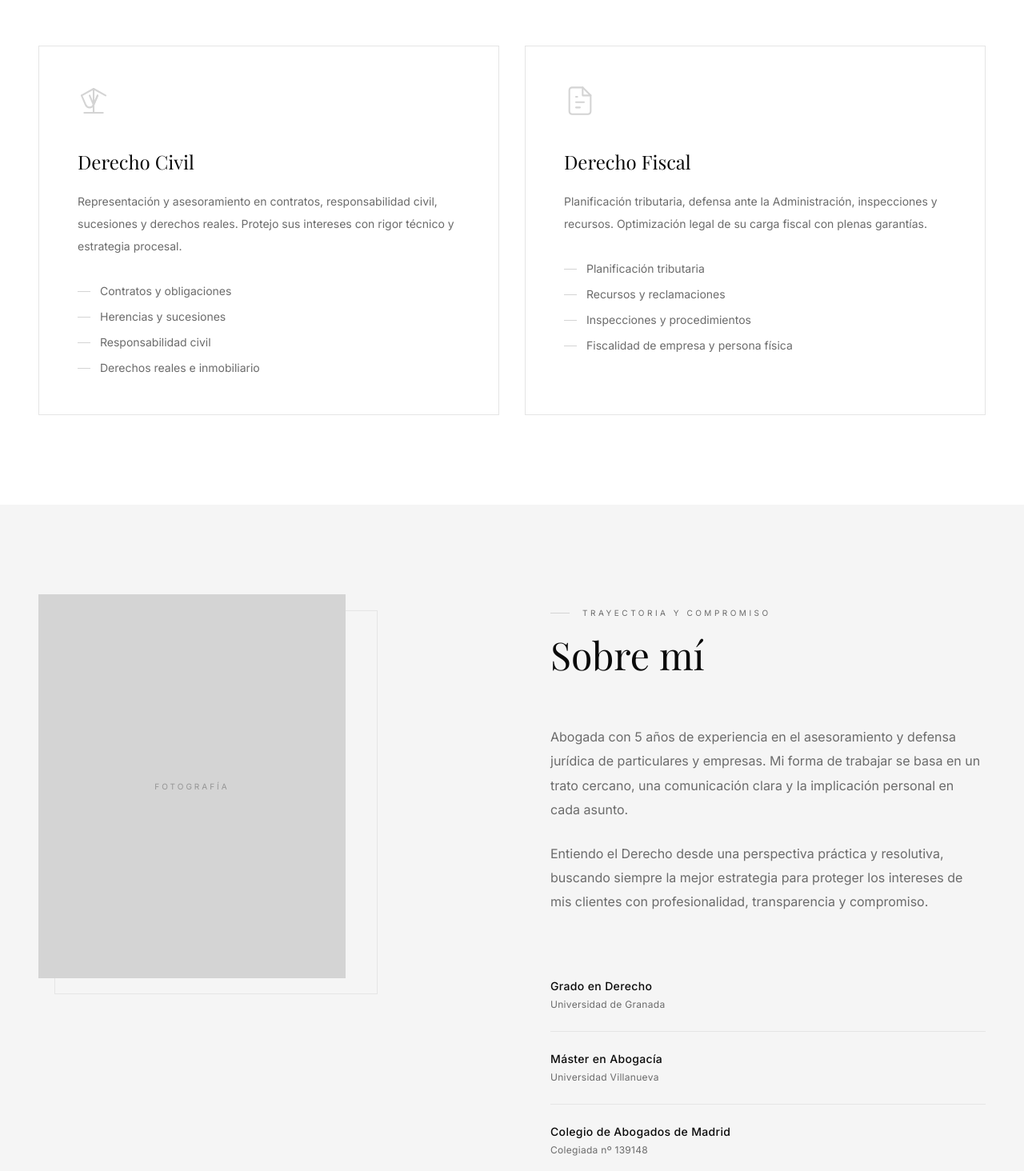
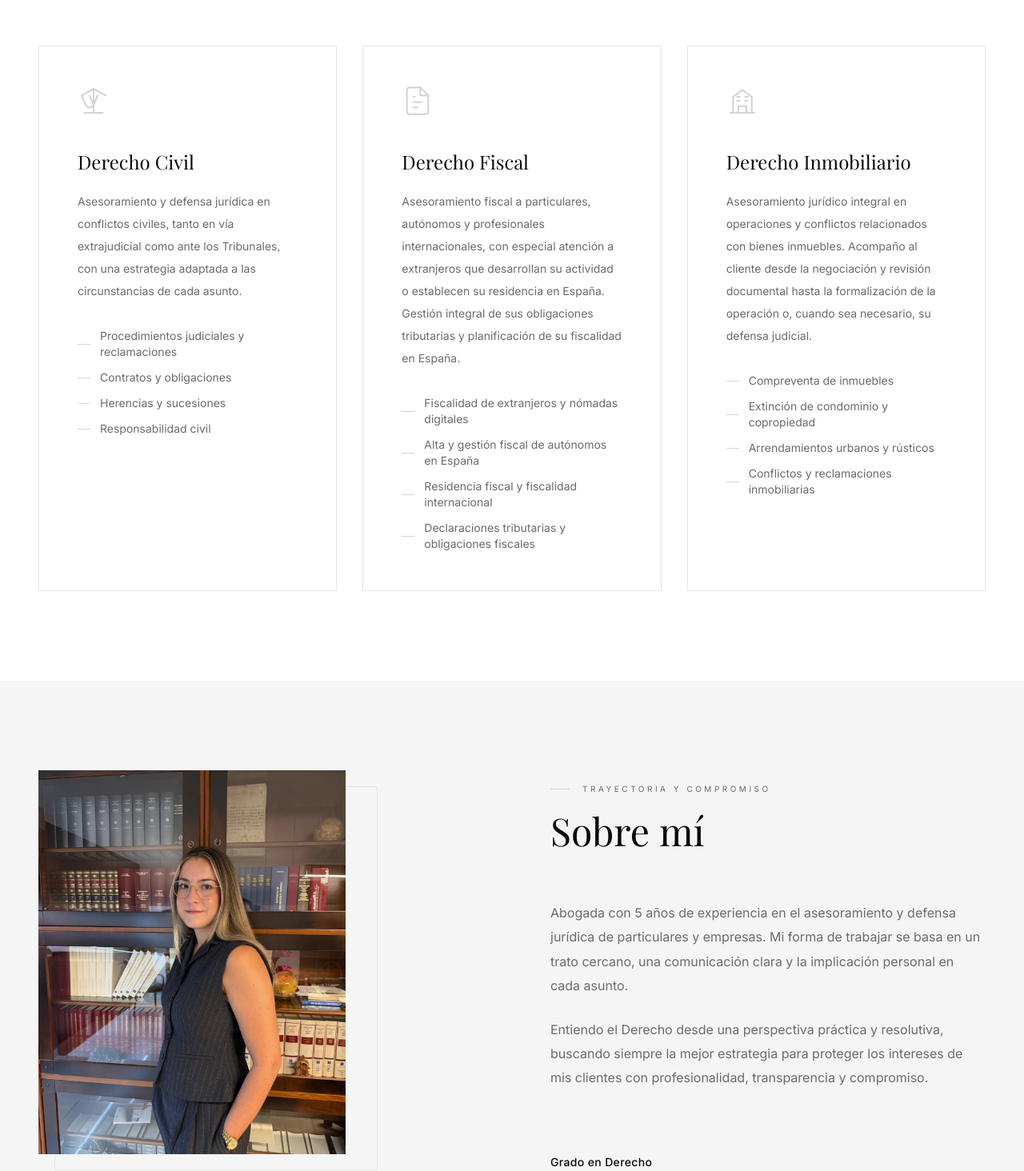
Before and after one commit to davidgm1991-afk/web-cristina-carmona-molino, a React (Vite) app: page / in a window 1280 px wide. Shown: the part 1002-2466 px from the top of the page at 80% size. Built offline with nearby package versions, Linux system fonts and the light colour scheme; a web font is replaced by a local one.

Commit message:
feat: web profesional Cristina Carmona Molino

```diff
--- a/src/components/sections/About.jsx
+++ b/src/components/sections/About.jsx
@@ -23,10 +23,12 @@ export default function About() {
             className="relative"
           >
             {/* Photo frame */}
-            <div className="relative z-10 aspect-[4/5] w-full max-w-sm mx-auto lg:mx-0 bg-brand-platinum flex items-center justify-center">
-              <span className="text-[10px] uppercase tracking-[0.3em] text-brand-silver/60">
-                Fotografía
-              </span>
+            <div className="relative z-10 aspect-[4/5] w-full max-w-sm mx-auto lg:mx-0 overflow-hidden bg-brand-platinum">
+              <img
+                src="/imagen1.jpg"
+                alt="Cristina Carmona"
+                className="w-full h-full object-cover"
+              />
             </div>
             {/* Decorative offset border */}
             <div
--- a/src/components/sections/Services.jsx
+++ b/src/components/sections/Services.jsx
@@ -44,6 +44,28 @@ function TaxIcon() {
   );
 }
 
+function RealEstateIcon() {
+  return (
+    <svg
+      viewBox="0 0 24 24"
+      fill="none"
+      stroke="currentColor"
+      strokeWidth={1.25}
+      strokeLinecap="round"
+      strokeLinejoin="round"
+      className="w-full h-full"
+    >
+      <path d="M3 21h18" />
+      <path d="M5 21V9l7-5 7 5v12" />
+      <path d="M9 21v-5h6v5" />
+      <path d="M8 12h2" />
+      <path d="M14 12h2" />
+      <path d="M8 9h2" />
+      <path d="M14 9h2" />
+    </svg>
+  );
+}
+
 /* ── Component ─────────────────────────────────────── */
 
 export default function Services() {
@@ -62,6 +84,12 @@ export default function Services() {
       description: t.services.fiscal.descripcion,
       items: t.services.fiscal.items,
     },
+    {
+      icon: <RealEstateIcon />,
+      title: t.services.inmobiliario.nombre,
+      description: t.services.inmobiliario.descripcion,
+      items: t.services.inmobiliario.items,
+    },
   ];
 
   return (
@@ -72,7 +100,7 @@ export default function Services() {
           title={t.services.titulo}
         />
 
-        <div className="grid grid-cols-1 md:grid-cols-2 gap-8">
+        <div className="grid grid-cols-1 md:grid-cols-3 gap-8">
           {services.map((service, i) => (
             <ServiceCard key={i} index={i} {...service} />
           ))}
--- a/src/i18n/en.js
+++ b/src/i18n/en.js
@@ -20,23 +20,34 @@ const en = {
     civil: {
       nombre: 'Civil Law',
       descripcion:
-        'Representation and counsel in contracts, civil liability, inheritance and property rights. I protect your interests with technical rigour and a clear procedural strategy.',
+        'Legal advice and representation in civil disputes, both out of court and before the Courts, with a strategy tailored to the specific circumstances of each case.',
       items: [
-        'Contracts & obligations',
-        'Inheritance & estates',
+        'Court proceedings and claims',
+        'Contracts and obligations',
+        'Inheritance and succession',
         'Civil liability',
-        'Property & real estate law',
       ],
     },
     fiscal: {
       nombre: 'Tax Law',
       descripcion:
-        'Tax planning, defence before the Tax Authority, audits and appeals. Legal optimisation of your tax burden with full legal guarantees.',
+        'Tax advice for individuals, self-employed professionals and international clients, with a particular focus on foreigners working or establishing their residence in Spain. Comprehensive management of Spanish tax obligations and international tax matters.',
       items: [
-        'Tax planning',
-        'Appeals & claims',
-        'Tax inspections & procedures',
-        'Corporate & personal taxation',
+        'Tax services for expats & digital nomads',
+        'Self-employed registration & tax compliance in Spain',
+        'Tax residency & international taxation',
+        'Tax returns & ongoing tax compliance',
+      ],
+    },
+    realEstate: {
+      nombre: 'Real Estate Law',
+      descripcion:
+        'Comprehensive legal advice in transactions and disputes related to real estate. I assist clients from negotiation and document review to the formalization of the transaction or, when necessary, its judicial defense.',
+      items: [
+        'Property purchase and sale',
+        'Termination of co-ownership and condominium',
+        'Urban and rural leases',
+        'Real estate disputes and claims',
       ],
     },
   },
--- a/src/i18n/es.js
+++ b/src/i18n/es.js
@@ -20,23 +20,34 @@ const es = {
     civil: {
       nombre: 'Derecho Civil',
       descripcion:
-        'Representación y asesoramiento en contratos, responsabilidad civil, sucesiones y derechos reales. Protejo sus intereses con rigor técnico y estrategia procesal.',
+        'Asesoramiento y defensa jurídica en conflictos civiles, tanto en vía extrajudicial como ante los Tribunales, con una estrategia adaptada a las circunstancias de cada asunto.',
       items: [
+        'Procedimientos judiciales y reclamaciones',
         'Contratos y obligaciones',
         'Herencias y sucesiones',
         'Responsabilidad civil',
-        'Derechos reales e inmobiliario',
       ],
     },
     fiscal: {
       nombre: 'Derecho Fiscal',
       descripcion:
-        'Planificación tributaria, defensa ante la Administración, inspecciones y recursos. Optimización legal de su carga fiscal con plenas garantías.',
+        'Asesoramiento fiscal a particulares, autónomos y profesionales internacionales, con especial atención a extranjeros que desarrollan su actividad o establecen su residencia en España. Gestión integral de sus obligaciones tributarias y planificación de su fiscalidad en España.',
       items: [
-        'Planificación tributaria',
-        'Recursos y reclamaciones',
-        'Inspecciones y procedimientos',
-        'Fiscalidad de empresa y persona física',
+        'Fiscalidad de extranjeros y nómadas digitales',
+        'Alta y gestión fiscal de autónomos en España',
+        'Residencia fiscal y fiscalidad internacional',
+        'Declaraciones tributarias y obligaciones fiscales',
+      ],
+    },
+    inmobiliario: {
+      nombre: 'Derecho Inmobiliario',
+      descripcion:
+        'Asesoramiento jurídico integral en operaciones y conflictos relacionados con bienes inmuebles. Acompaño al cliente desde la negociación y revisión documental hasta la formalización de la operación o, cuando sea necesario, su defensa judicial.',
+      items: [
+        'Compreventa de inmuebles',
+        'Extinción de condominio y copropiedad',
+        'Arrendamientos urbanos y rústicos',
+        'Conflictos y reclamaciones inmobiliarias',
       ],
     },
   },
@@ -83,7 +94,7 @@ const es = {
     info: {
       email: 'cristinac@asesoresfc.com',
       telefono: '+34 655 33 65 87',
-      direccion: 'Madrid, España',
+      direccion: 'Granada, España',
       horario: 'Lun – Vie: 9:00 – 19:00',
     },
   },
```
Also changed, not shown: public/imagen1.jpg (added), public/imagen2.jpg (added).
